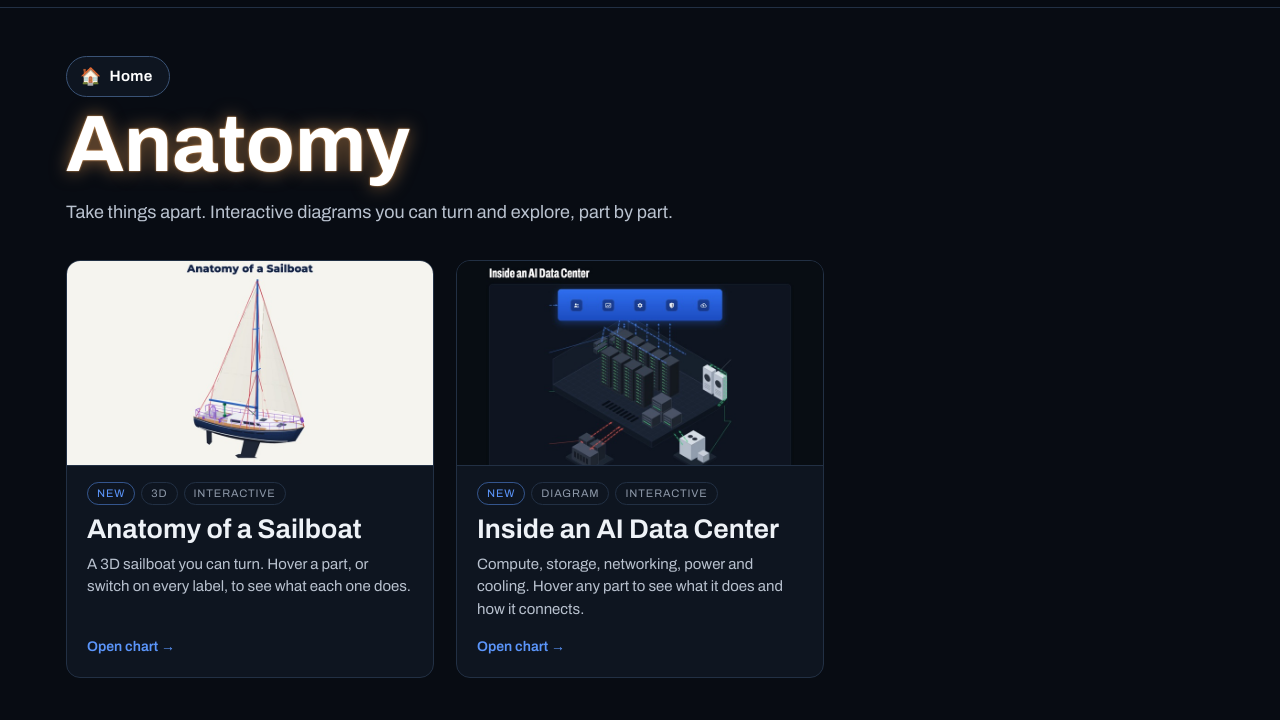
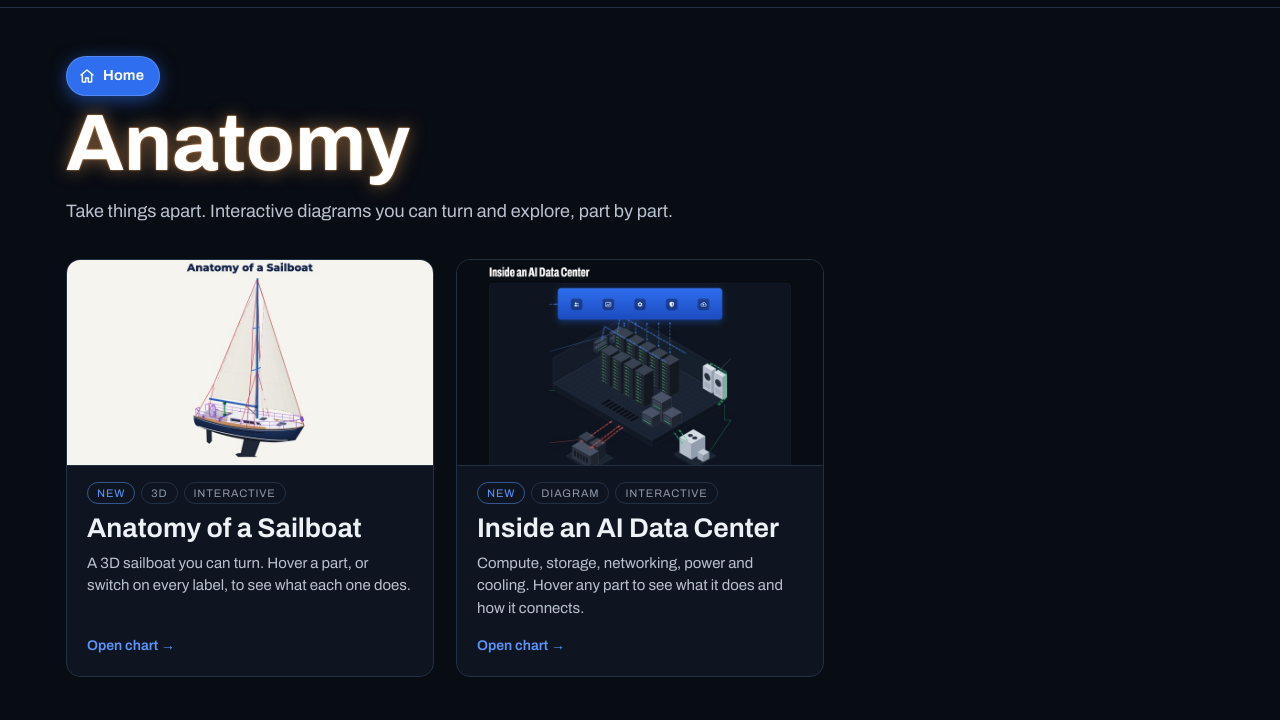
Before and after one commit to mekhatria/interactive-chart, a plain HTML site: page anatomy/index.html in a window 1280 px wide. Shown: the part 50-770 px from the top of the page. Drawn offline with Linux system fonts and the light colour scheme.

Commit message:
Collection pages: Home button in solid blue with house icon, matching chart pages
Co-Authored-By: Claude Opus 5.5 <noreply@anthropic.com>

```diff
--- a/anatomy/index.html
+++ b/anatomy/index.html
@@ -50,7 +50,7 @@
 <body data-cat="anatomy" data-page="category">
 <main>
   <header class="hero">
-    <p class="eyebrow"><a class="back" href="/interactive-chart/"><span aria-hidden="true">🏠</span> Home</a></p>
+    <p class="eyebrow"><a class="back" href="/interactive-chart/"><svg width="16" height="16" viewBox="0 0 24 24" fill="none" stroke="currentColor" stroke-width="2.2" stroke-linecap="round" stroke-linejoin="round" aria-hidden="true"><path d="M3 10.5 12 3l9 7.5"></path><path d="M5 9.5V20a1 1 0 0 0 1 1h4v-6h4v6h4a1 1 0 0 0 1-1V9.5"></path></svg><span>Home</span></a></p>
     <h1 id="title">Anatomy</h1>
     <p class="lede" id="lede"></p>
   </header>
--- a/site.css
+++ b/site.css
@@ -113,12 +113,12 @@ footer{margin-top:20px;padding-top:20px;border-top:1px solid var(--line);font-si
 /* chart viewer (prototype only: shows a chart under the top bar) */
 .viewer{display:block;width:100%;height:calc(100vh - 58px);border:0;background:#fff}
 
-/* "← Home" link at the top of collection pages */
-.eyebrow a.back{display:inline-flex;align-items:center;gap:8px;color:#fff;text-decoration:none;border:1px solid var(--line-hi);border-radius:999px;
-  padding:8px 16px 8px 13px;font-size:15px;font-weight:650;letter-spacing:.02em;text-transform:none;background:#0E1520;transition:color .15s,border-color .15s,background .15s}
-.eyebrow a.back span{font-size:17px;line-height:1}
-.eyebrow a.back:hover{color:#fff;border-color:var(--accent);background:#121b29}
-.eyebrow a.back:focus-visible{outline:2px solid var(--accent);outline-offset:2px}
+/* Home button at the top of collection pages (same look as the "All energy charts" button on chart pages) */
+.eyebrow a.back{display:inline-flex;align-items:center;gap:8px;color:#fff;text-decoration:none;padding:9px 16px 9px 13px;border-radius:999px;
+  font-weight:650;font-size:14.5px;letter-spacing:.01em;text-transform:none;background:#2F6FEF;
+  box-shadow:0 0 0 1px rgba(255,255,255,.18) inset,0 4px 18px rgba(47,111,239,.55);transition:background .15s,transform .15s,box-shadow .15s}
+.eyebrow a.back:hover{background:#4A85FF;transform:translateY(-1px);box-shadow:0 0 0 1px rgba(255,255,255,.25) inset,0 6px 24px rgba(74,133,255,.7)}
+.eyebrow a.back:focus-visible{outline:3px solid #fff;outline-offset:3px}
 
 /* author name above the main title links to LinkedIn */
 .eyebrow a.by{color:var(--soft);text-decoration:underline;text-decoration-color:rgba(91,149,250,.5);text-underline-offset:3px;transition:color .15s}
```
Also changed, not shown: energy/index.html (+1 -1 lines).
